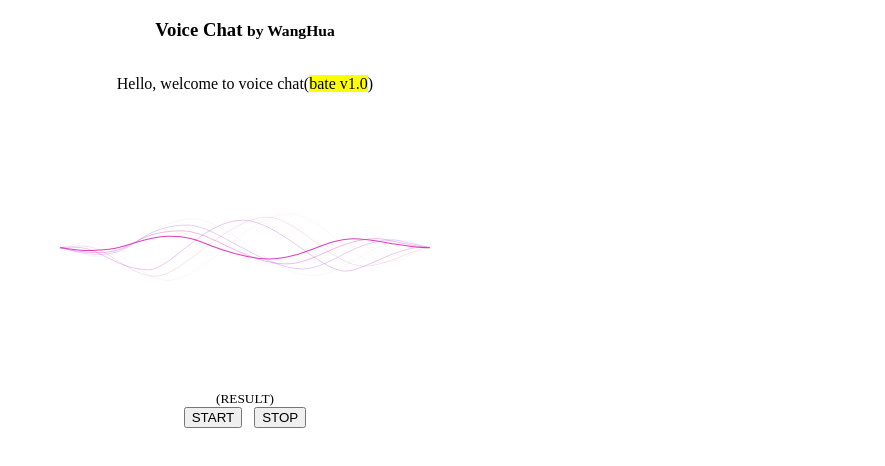
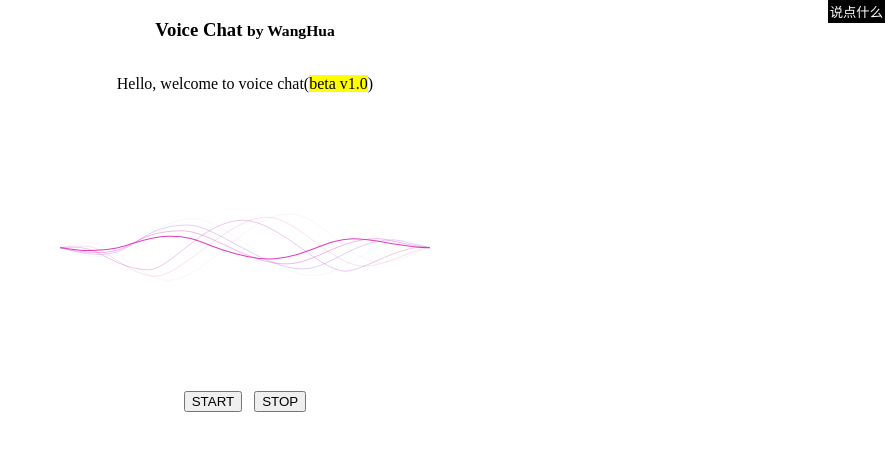
Before and after one commit to wwwAngHua/VoiceChat, a plain HTML site: page index.html in a window 1280 px wide. Shown: the whole page, without its empty margins (395-1280 px from the left). Drawn offline with Linux system fonts and the light colour scheme.

Commit message:
first commit

```diff
--- a/index.html
+++ b/index.html
@@ -9,15 +9,26 @@
     <script src="js/axios.min.js"></script>
   </head>
   <body>
+    <small
+      id="transcript"
+      style="
+        position: absolute;
+        top: 0;
+        right: 0;
+        color: white;
+        padding: 2px;
+        background-color: black;
+      "
+      >说点什么</small
+    >
     <div class="center">
       <h3>Voice Chat&nbsp;<small>by WangHua</small></h3>
       <p>
         Hello, welcome to voice chat(<span style="background-color: yellow"
-          >bate v1.0</span
+          >beta v1.0</span
         >)
       </p>
       <div id="lottie-animation" style="width: 370px; height: auto"></div>
-      <small id="transcript">(RESULT)</small>
       <div>
         <button id="startBtn">START</button>
         &nbsp;
@@ -57,7 +68,7 @@
         recognition.onstart = () => {
           isRecognizing = true;
           animation.play();
-          transcriptElement.textContent = "Identifying...";
+          transcriptElement.textContent = "识别中...";
         };
 
         // 识别结束
@@ -71,6 +82,7 @@
             )
             .then((response) => {
               console.log(response.data);
+              transcriptElement.textContent = response.data.text;
               var audio = new Audio(response.data.mp3);
               audio.play();
               /*
```
Also changed, not shown: image/sc.png.
